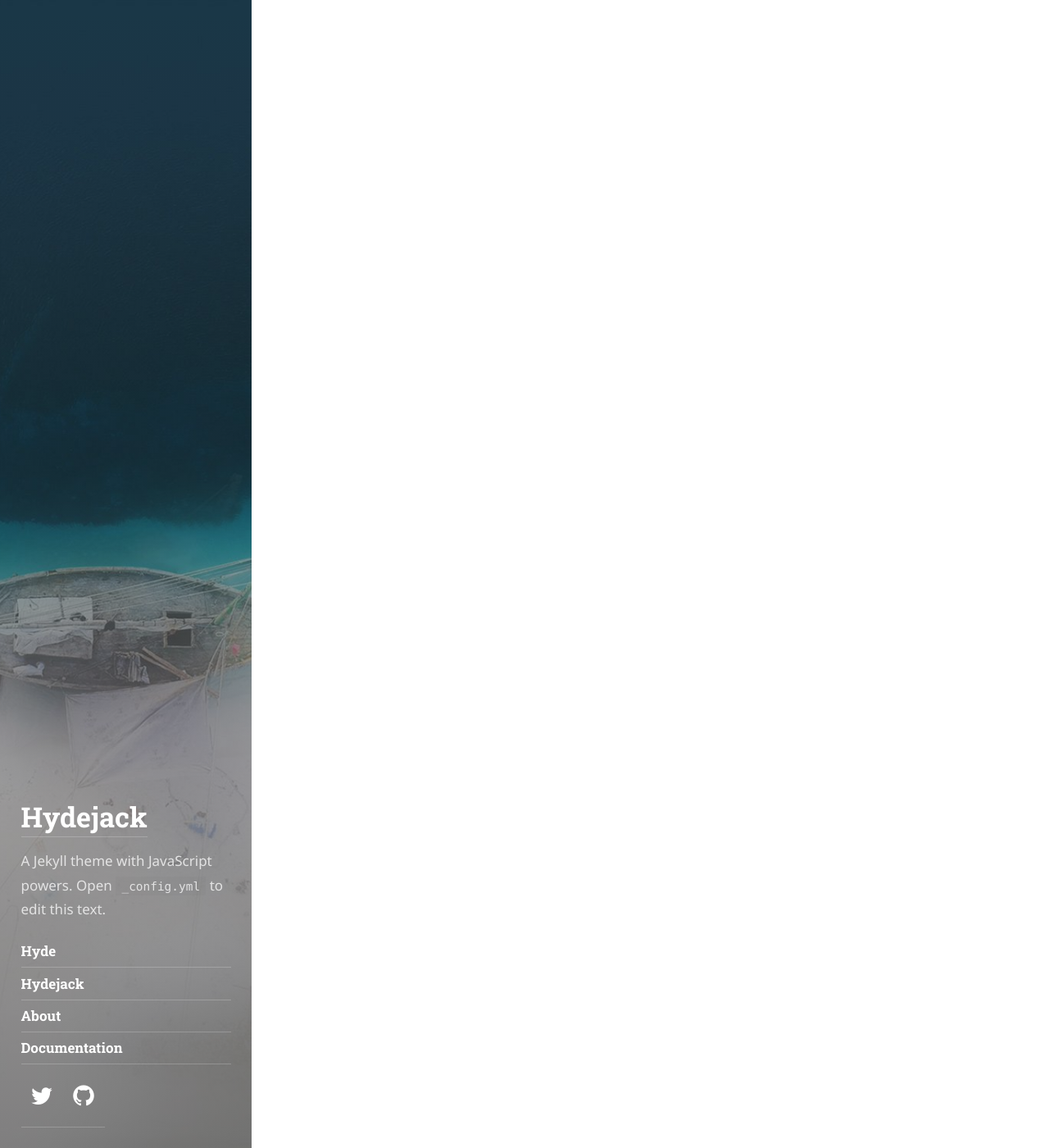
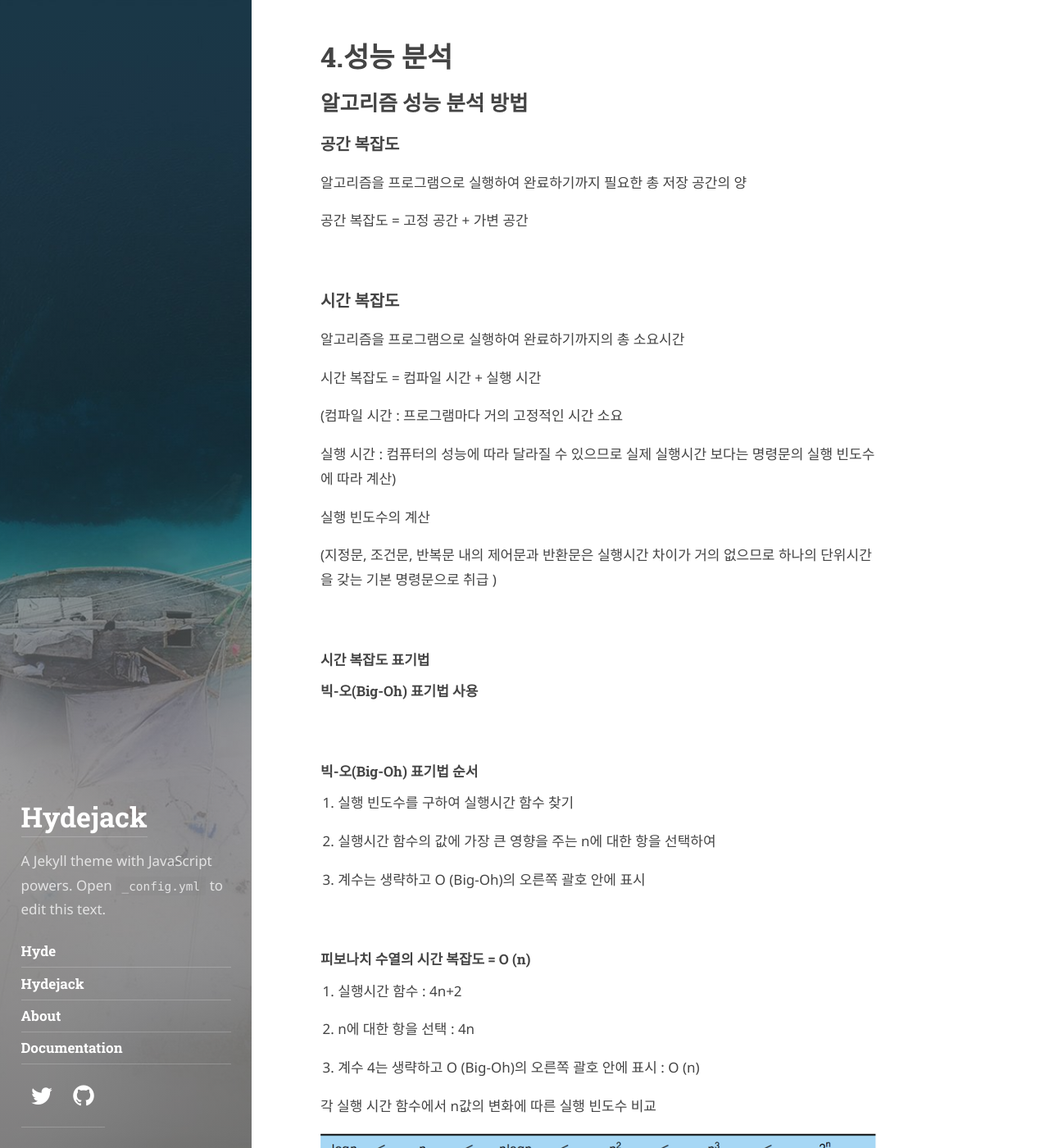
Before and after one commit to kain428/kain428.github.io, a Jekyll site: the page built from _posts/2020-03-29-jlgj-2.md, in a window 1280 px wide and 1400 px high, scrolled down 14427 px. Shown: the whole window at 82% size. Built offline with Jekyll 4.4.1, drawn with Linux system fonts in a browser that asks for light colours; some web fonts are replaced; some of the changed text lies outside the part shown.

Commit message:
jlgj 마무리

```diff
--- a/_posts/2020-03-29-jlgj-2.md
+++ b/_posts/2020-03-29-jlgj-2.md
@@ -322,4 +322,78 @@ for 문의 제어 흐름
 
 ###### while문
 
+형식: ![while 문 형식](/assets/while%20문%20형식.png)
+
+while 문의 제어 흐름: ![while 문의 제어 흐름](/assets/while%20문의%20제어%20흐름.png)
+
+조건식이 참인 동안 명령문을 반복 수행
+
+###### do-while문
+
+do-while문 형식:![do while문 형식](/assets/do%20while문%20형식.png)
+
+do-while문 제어 흐름:![do while문제어흐름](/assets/do%20while문제어흐름.png)
+
+일단 명령문을 한번 실행한 후에 조건식을 검사하여 조건식이 참인 동안 명령문을 반복 수행
+
+###### 함수문
+
+처리작업 별로 모듈화하여 만든 부프로그램
+
 형식:
+
+![함수문형식](/assets/함수문형식.png)
+
+함수의 호출과 실행 및 결과값 반환에 대한 제어 흐름
+
+![함수문 제어 흐름](/assets/함수문%20제어%20흐름_lzlnpvh3v.png)
+
+4.성능 분석
+===========
+
+알고리즘 성능 분석 방법
+-----------------------
+
+### 공간 복잡도
+
+알고리즘을 프로그램으로 실행하여 완료하기까지 필요한 총 저장 공간의 양
+
+공간 복잡도 = 고정 공간 + 가변 공간
+
+### 시간 복잡도
+
+알고리즘을 프로그램으로 실행하여 완료하기까지의 총 소요시간
+
+시간 복잡도 = 컴파일 시간 + 실행 시간
+
+(컴파일 시간 : 프로그램마다 거의 고정적인 시간 소요
+
+실행 시간 : 컴퓨터의 성능에 따라 달라질 수 있으므로 실제 실행시간 보다는 명령문의 실행 빈도수에 따라 계산)
+
+실행 빈도수의 계산
+
+(지정문, 조건문, 반복문 내의 제어문과 반환문은 실행시간 차이가 거의 없으므로 하나의 단위시간을 갖는 기본 명령문으로 취급 )
+
+#### 시간 복잡도 표기법
+
+##### 빅-오(Big-Oh) 표기법 사용
+
+##### 빅-오(Big-Oh) 표기법 순서
+
+1.	실행 빈도수를 구하여 실행시간 함수 찾기
+
+2.	실행시간 함수의 값에 가장 큰 영향을 주는 n에 대한 항을 선택하여
+
+3.	계수는 생략하고 O (Big-Oh)의 오른쪽 괄호 안에 표시
+
+##### 피보나치 수열의 시간 복잡도 = O (n)
+
+1.	실행시간 함수 : 4n+2
+
+2.	n에 대한 항을 선택 : 4n
+
+3.	계수 4는 생략하고 O (Big-Oh)의 오른쪽 괄호 안에 표시 : O (n)
+
+각 실행 시간 함수에서 n값의 변화에 따른 실행 빈도수 비교
+
+![n뭐시기](/assets/n뭐시기.png)
```
Also changed, not shown: assets/do while문 형식.png (added), assets/do while문제어흐름.png (added), assets/n뭐시기.png (added), assets/while 문 형식.png (added), assets/while 문의 제어 흐름.png (added), assets/함수문 제어 흐름.png (added), assets/함수문 제어 흐름_lzlnpvh3v.png (added), assets/함수문형식.png (added).
